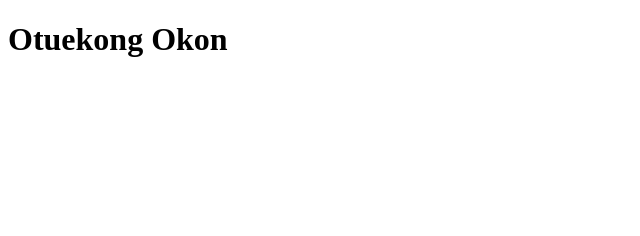
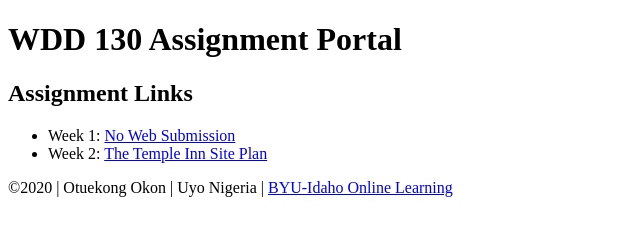
Before and after one commit to otuekongknight/otuekongknight.github.io, a plain HTML site: page index.html in a window 1280 px wide. Shown: the whole page, without its empty margins (0-640 px from the left). Drawn offline with Linux system fonts and the light colour scheme.

Commit message:
initial commit

```diff
--- a/index.html
+++ b/index.html
@@ -6,7 +6,18 @@
     <title>WDD 130</title>
 </head>
 <body>
-    <h1>Otuekong Okon</h1>
-
+    <header>
+        <h1>WDD 130 Assignment Portal</h1>
+      </header>
+      <main>
+        <h2>Assignment Links</h2>
+        <ul>
+          <li>Week 1: <a href="#">No Web Submission</a></li>
+          <li>Week 2: <a href="site-plan.html">The Temple Inn Site Plan</a></li>
+        </ul>
+      </main>
+      <footer>
+        &copy;2020 | Otuekong Okon | Uyo Nigeria | <a href="https://www.byui.edu/online" target="_blank">BYU-Idaho Online Learning</a>
+      </footer>
 </body>
 </html>
```
